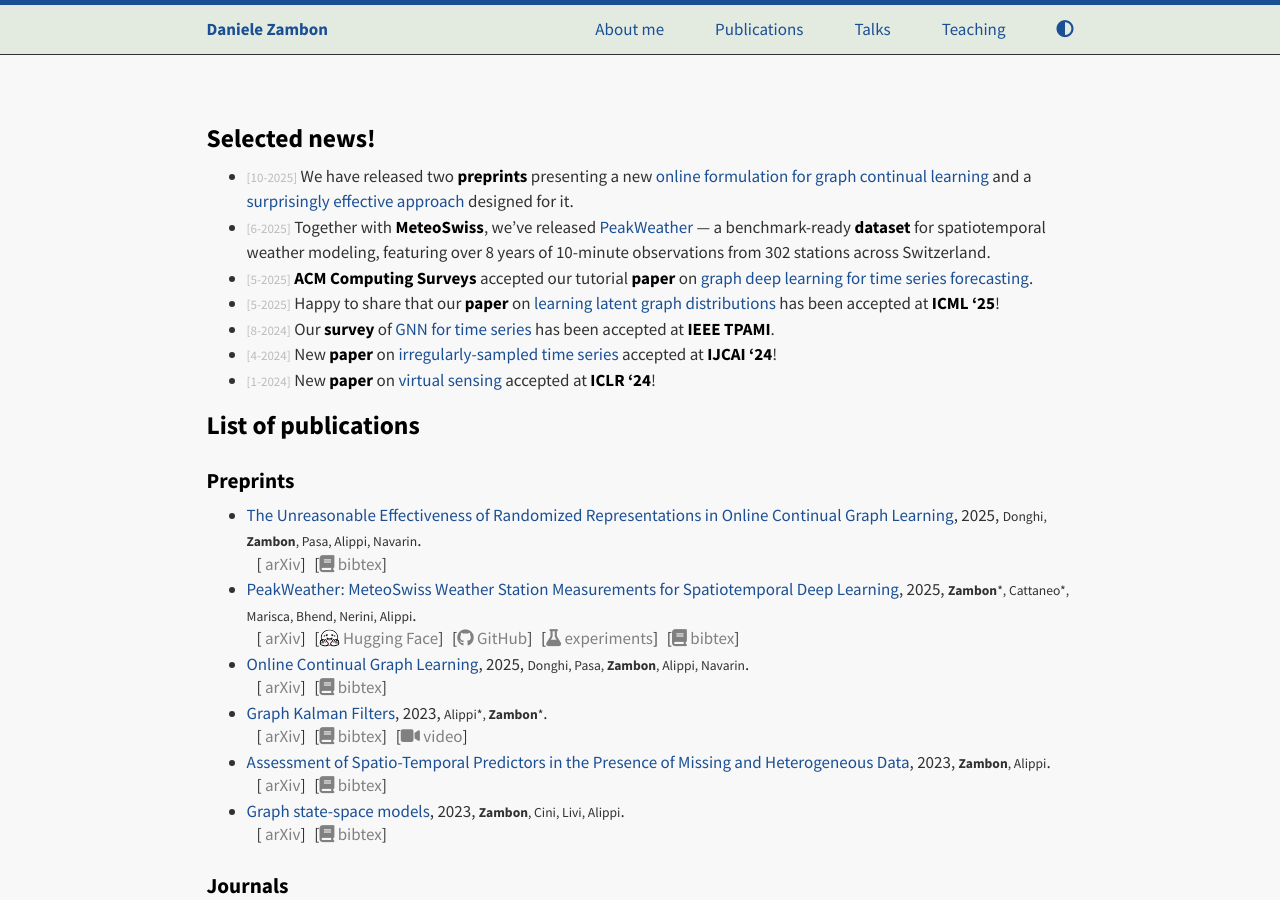
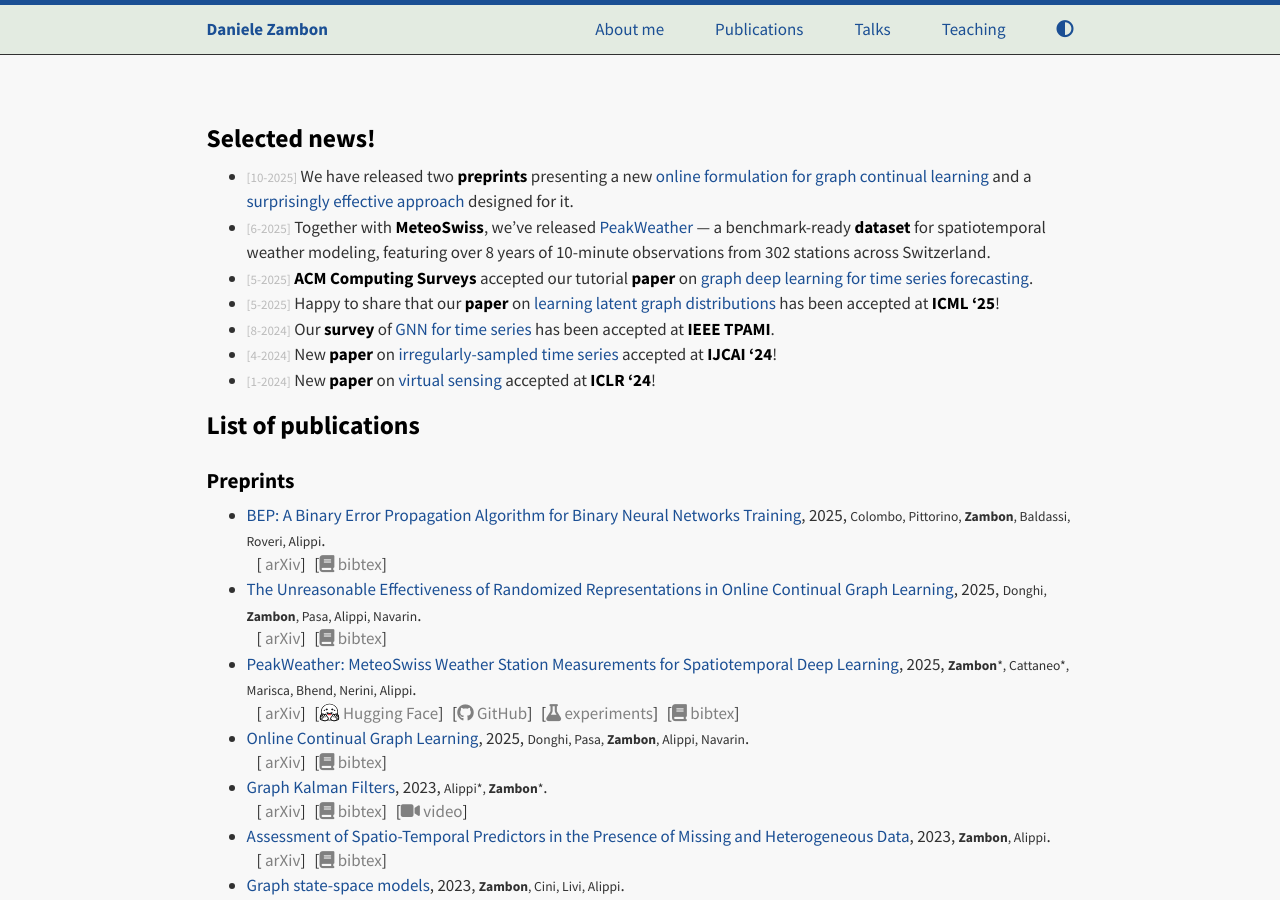
Before and after one commit to dzambon/dzambon.github.io, a Jekyll site: the page built from publications.md, in a window 1280 px wide and 900 px high. Built offline with Jekyll 4.4.1, drawn with Linux system fonts in a browser that asks for light colours; nearby versions of some CDN libraries; a style sheet for code colours, icons or effects is not loaded.

Commit message:
added bep paper

```diff
--- a/_data/papers.yaml
+++ b/_data/papers.yaml
@@ -17,6 +17,22 @@
  #    poster:
  #    slides:
  #    website:
+ -
+    id: colombo2025bep
+    title: "BEP: A Binary Error Propagation Algorithm for Binary Neural Networks Training"
+    author: "Colombo, Luca and Pittorino, Fabrizio and Zambon, Daniele and Baldassi, Carlo and Roveri, Manuel and Alippi, Cesare"
+    short_author: "Colombo, Pittorino, Zambon, Baldassi, Roveri, Alippi"
+    year: 2025
+    bibtex: |
+      @misc{colombo2025bep,
+        title={BEP: A Binary Error Propagation Algorithm for Binary Neural Networks Training},
+        author={Colombo, Luca and Pittorino, Fabrizio and Zambon, Daniele and Baldassi, Carlo and Roveri, Manuel and Alippi, Cesare},
+        year={2025},
+        url={https://arxiv.org/abs/2512.04189},
+      }
+    type: preprint
+    url: "https://arxiv.org/abs/2512.04189"
+    arxiv_id: 2512.04189
  -
     id: donghi2025unreasonable
     title: "The Unreasonable Effectiveness of Randomized Representations in Online Continual Graph Learning"
--- a/_data/teaching.yaml
+++ b/_data/teaching.yaml
@@ -22,8 +22,10 @@ courses:
         link: "https://search.usi.ch/courses/35265655/graph-deep-learning"
       - year: "Spring 2023-2024"
         link: "https://search.usi.ch/courses/35268137/graph-deep-learning"
-      # - year: "Spring 2024-2025"
-      #   link: "https://search.usi.ch/courses/35270698/graph-deep-learning"
+      - year: "Spring 2024-2025"
+        link: "https://search.usi.ch/courses/35270698/graph-deep-learning"
+      - year: "Fall 2025-2026"
+        link: "https://search.usi.ch/courses/35275985/graph-deep-learning"
     director: "Prof. Alippi"
     role: Lecturer
     duties: "Support to the course design; lectures, student projects evaluation, final grading"
```
